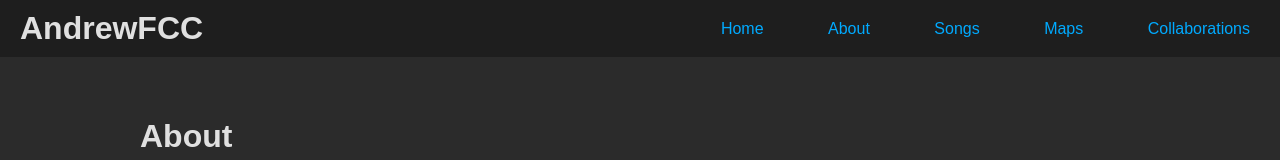
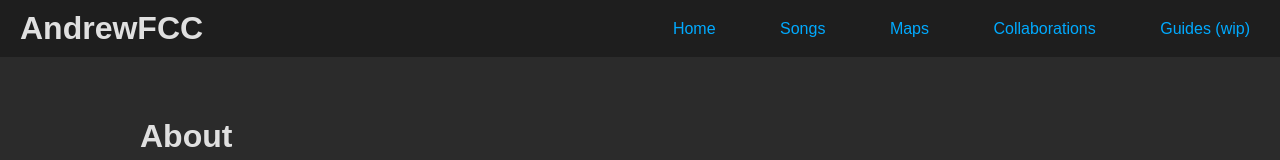
Before and after one commit to andrew10966/AndrewFCC, a plain HTML site: page portfol/creations.html in a window 1280 px wide. Shown: the top 160 px of the page. Drawn offline with Linux system fonts and the light colour scheme.

Commit message:
Update creations.html

```diff
--- a/portfol/creations.html
+++ b/portfol/creations.html
@@ -13,14 +13,12 @@
             <h1>AndrewFCC</h1>
         </div>
         <nav class="header-right">
-            <nav class="header-right">
-                <a href="\index.html">Home</a>
-                <a href="#about">About</a>
-                <a href="\music\music.html">Songs</a>
-                <a href="\portfol\creations.html">Maps</a>
-                <a href="\collab\collabs.html">Collaborations</a>
-            </nav>
-        </header>
+            <a href="\index.html">Home</a>
+            <a href="\music\music.html">Songs</a>
+            <a href="\portfol\creations.html">Maps</a>
+            <a href="\collab\collabs.html">Collaborations</a>
+            <a href="\wk\Index.html">Guides (wip)</a>
+        </nav>
     </header>
     <div class="profile-container">
         <h1 id="about">About</h1>
```
